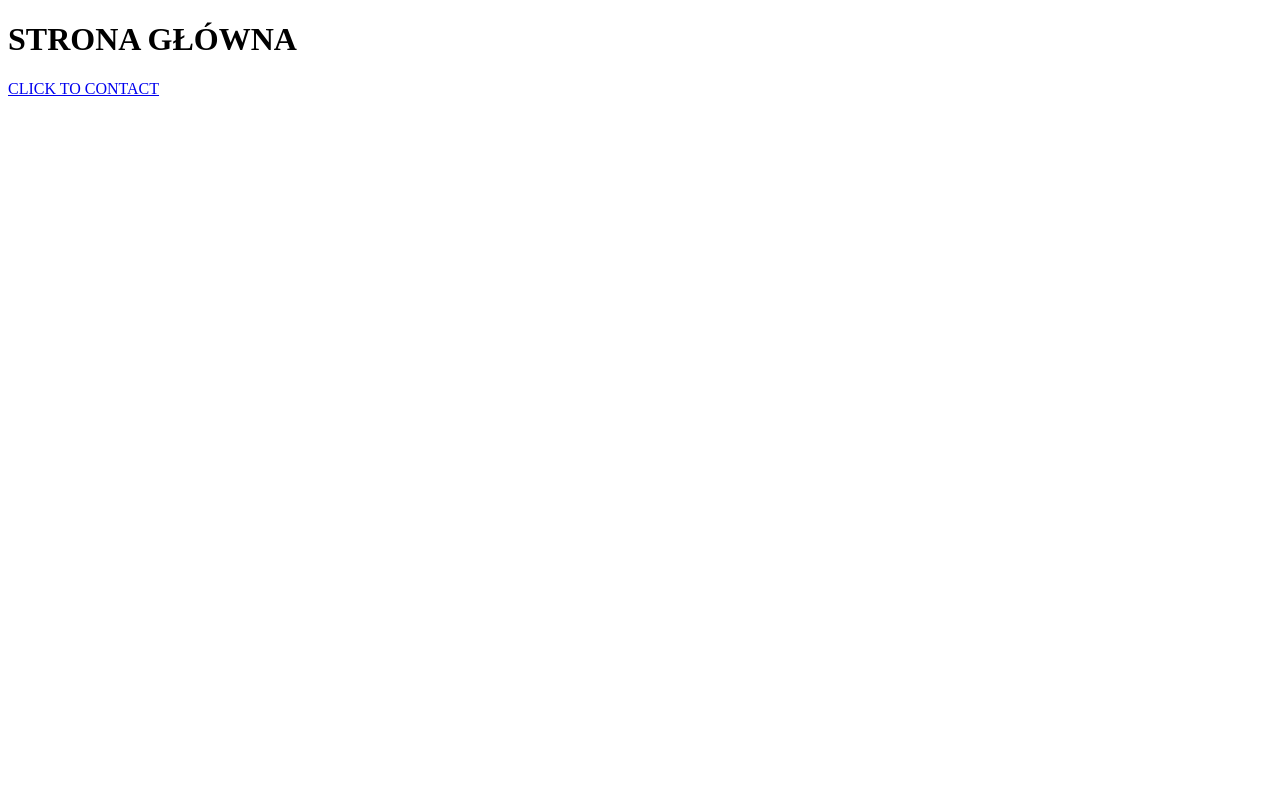
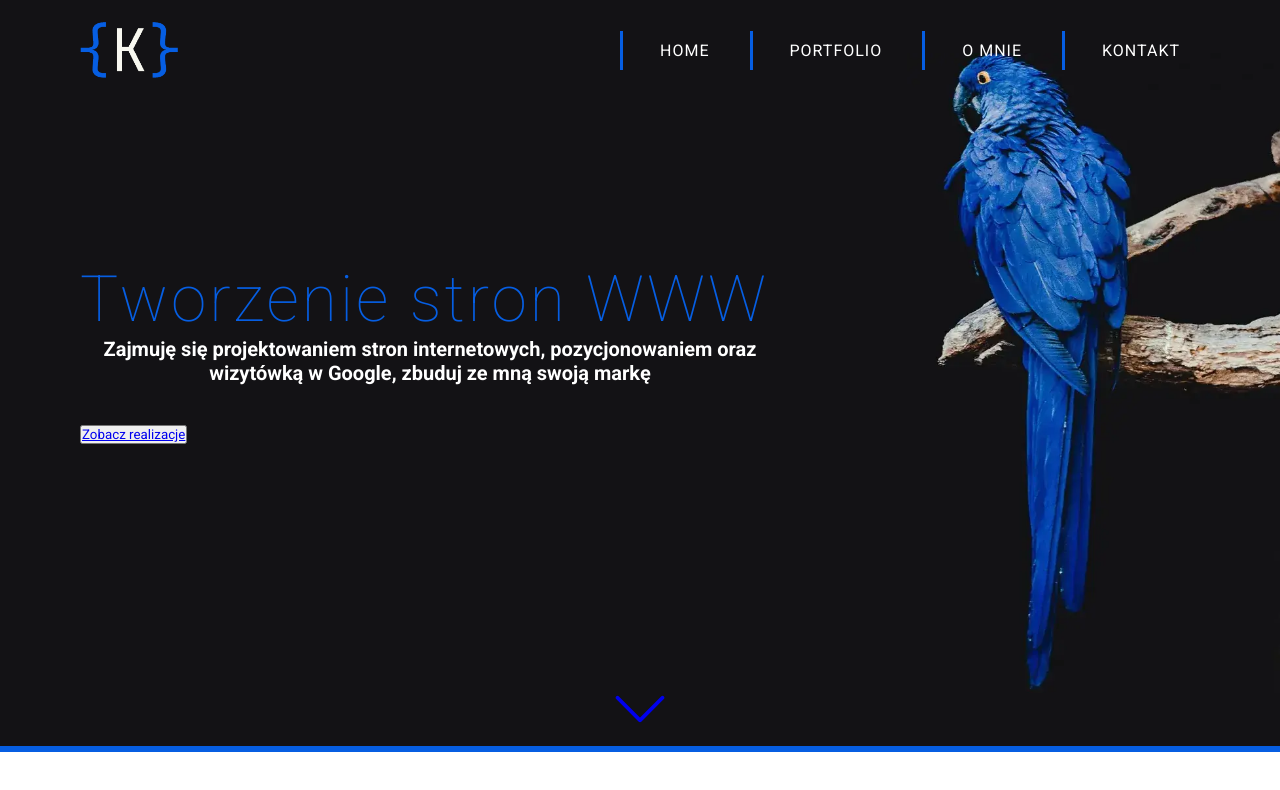
Before and after one commit to KacperKsiez/portfolio, a website built with webpack: page src/index.html in a window 1280 px wide. Built offline with nearby package versions, Linux system fonts and the light colour scheme.

Commit message:
initial overlay design

```diff
--- a/package.json
+++ b/package.json
@@ -34,5 +34,8 @@
 		"webpack": "^5.75.0",
 		"webpack-cli": "^5.0.1",
 		"webpack-dev-server": "^4.11.1"
+	},
+	"dependencies": {
+		"bootstrap-icons": "^1.10.5"
 	}
 }
--- a/src/index.html
+++ b/src/index.html
@@ -1,14 +1,45 @@
 <!DOCTYPE html>
-<html lang="en">
+<html lang="pl">
 	<head>
 		<meta charset="UTF-8" />
 		<meta http-equiv="X-UA-Compatible" content="IE=edge" />
 		<meta name="viewport" content="width=device-width, initial-scale=1.0" />
+
 		<title>Document</title>
+		<meta name="description" content="" />
 	</head>
 	<body>
-		<div class="header"></div>
-		<h1>STRONA GŁÓWNA</h1>
-		<a href="html/contact.html">CLICK TO CONTACT</a>
+		<header class="header">
+			<div class="header__logo">
+				<!-- <img src="./media/logo.png" alt="" /> -->
+				<img src="./media/logo-blue.png" alt="" />
+			</div>
+
+			<nav class="header__nav">
+				<ul class="header__list">
+					<li class="header__list-item"><a class="link header__list-link">Home</a></li>
+					<li class="header__list-item"><a class="link header__list-link">Portfolio</a></li>
+					<li class="header__list-item"><a class="link header__list-link">O mnie</a></li>
+					<li class="header__list-item"><a class="link header__list-link">Kontakt</a></li>
+				</ul>
+			</nav>
+		</header>
+
+		<section class="overlay">
+			<div class="overlay__header">
+				<h1 class="overlay__h1">Tworzenie stron WWW</h1>
+				<h2 class="overlay__h2">Zajmuję się projektowaniem stron internetowych, pozycjonowaniem oraz wizytówką w Google, zbuduj ze mną swoją markę</h2>
+			</div>
+			<button class="btn btn--overlay">
+				<a href="#oferta">Zobacz realizacje</a>
+			</button>
+
+			<button class="overlay__scroll-btn">
+				<a href="#">
+					<i class="bi bi-chevron-down"></i>
+				</a>
+			</button>
+			<div class="box"></div>
+		</section>
 	</body>
 </html>
--- a/src/styles/abstracts/_variables.scss
+++ b/src/styles/abstracts/_variables.scss
@@ -0,0 +1 @@
+$color-primary: #065ee2;
--- a/src/styles/base/_animations.scss
+++ b/src/styles/base/_animations.scss
@@ -0,0 +1,29 @@
+@keyframes fade-from-left-with-opacity {
+	0% {
+		opacity: 0;
+		transform: translateX(-80%);
+	}
+	100% {
+		opacity: 1;
+	}
+}
+
+@keyframes fade-from-right-with-opacity {
+	0% {
+		opacity: 0;
+		transform: translateX(80%);
+	}
+	100% {
+		opacity: 1;
+	}
+}
+
+@keyframes fade-from-bottom-with-opacity {
+	0% {
+		opacity: 0;
+		transform: translateY(3rem);
+	}
+	100% {
+		opacity: 1;
+	}
+}
--- a/src/styles/base/_reset.scss
+++ b/src/styles/base/_reset.scss
@@ -0,0 +1,11 @@
+*,
+*::before,
+*::after {
+	padding: 0;
+	margin: 0;
+	box-sizing: border-box;
+}
+
+:root {
+	font-size: 62.5%;
+}
--- a/src/styles/base/_typography.scss
+++ b/src/styles/base/_typography.scss
@@ -0,0 +1,12 @@
+@import 'https://fonts.googleapis.com/css?family=Lato:100,100italic,300,300italic,regular,italic,700,700italic,900,900italic';
+@import 'https://fonts.googleapis.com/css?family=Roboto:100,100italic,300,300italic,regular,italic,500,500italic,700,700italic,900,900italic';
+
+:root {
+	font-family: 'Roboto', sans-serif;
+}
+
+button,
+input,
+textarea {
+	font-family: inherit;
+}
--- a/src/styles/layout/_header.scss
+++ b/src/styles/layout/_header.scss
@@ -0,0 +1,77 @@
+.header {
+	position: absolute;
+
+	top: 0;
+	left: 0;
+
+	width: 100vw;
+	height: 10rem;
+
+	z-index: 10;
+
+	display: flex;
+	justify-content: space-between;
+	align-items: center;
+
+	padding: 2rem 8rem;
+
+	&__logo {
+		height: 100%;
+
+		img {
+			height: 100%;
+		}
+	}
+
+	&__list {
+		display: flex;
+		gap: 4rem;
+	}
+
+	&__list {
+		list-style-type: none;
+	}
+
+	&__list-item {
+		transition: 0.2s;
+		&:hover {
+			transform: translateY(-4px);
+		}
+	}
+
+	&__list-link {
+		position: relative;
+		cursor: pointer;
+		padding: 1rem 2rem;
+
+		font-size: 1.6rem;
+		color: white;
+		text-transform: uppercase;
+		letter-spacing: 1px;
+		transition: 0.2s;
+
+		&::before {
+			transition: 0.2s;
+
+			z-index: -1;
+			content: '';
+			position: absolute;
+			top: 0;
+			left: -2rem;
+			width: 100%;
+			height: 100%;
+
+			background: linear-gradient($color-primary, $color-primary) no-repeat;
+			background-size: 3px 100%;
+
+			pointer-events: none;
+		}
+
+		&:hover::before {
+			border-radius: 1rem;
+
+			transform: translateX(2rem);
+			background-size: 100% 100%;
+		}
+	}
+}
--- /dev/null
+++ b/src/styles/layout/_overlay.scss
@@ -0,0 +1,65 @@
+.overlay {
+	position: relative;
+
+	height: 94vh;
+	border-bottom: 6px solid $color-primary;
+
+	background: url('../media/parrot.webp') right center no-repeat;
+	background-size: auto 80vh;
+	background-color: #131215;
+
+	display: flex;
+	align-items: start;
+	justify-content: center;
+	flex-direction: column;
+	gap: 4rem;
+
+	padding-left: 8rem;
+
+	&__header {
+		color: $color-primary;
+
+		width: 70rem;
+	}
+
+	&__h1 {
+		font-size: 6.4rem;
+		font-weight: 200;
+		letter-spacing: 3px;
+
+		animation: fade-from-left-with-opacity 1s 0.35s backwards;
+
+		display: inline-block;
+	}
+
+	&__h2 {
+		color: white;
+		font-size: 2rem;
+		text-align: center;
+
+		animation: fade-from-right-with-opacity 1s 1s backwards;
+
+		display: inline-block;
+	}
+
+	&__scroll-btn {
+		position: absolute;
+
+		bottom: 0;
+		left: 0;
+		right: 0;
+
+		margin: 0 auto;
+
+		border: 0;
+		background-color: transparent;
+
+		font-size: 6rem;
+
+		transition: 0.3s;
+
+		&:hover {
+			transform: scale(1.1);
+		}
+	}
+}
--- a/src/styles/main.scss
+++ b/src/styles/main.scss
@@ -1,3 +1,5 @@
+@import '/node_modules/bootstrap-icons/font/bootstrap-icons.min.css';
+
 @import 'abstracts/variables';
 @import 'abstracts/mixins';
 
@@ -9,6 +11,7 @@
 
 @import 'layout/header';
 @import 'layout/footer';
+@import 'layout/overlay';
 
 @import 'components/buttons';
 @import 'components/card';
```
Also changed, not shown: src/media/background-parrot-mobile.webp (added), src/media/background-parrot.webp (added), src/media/logo-blue.png (added), src/media/logo.png (added), src/media/logoDark.png (added), src/media/parrot.webp (added), 1 other file.
